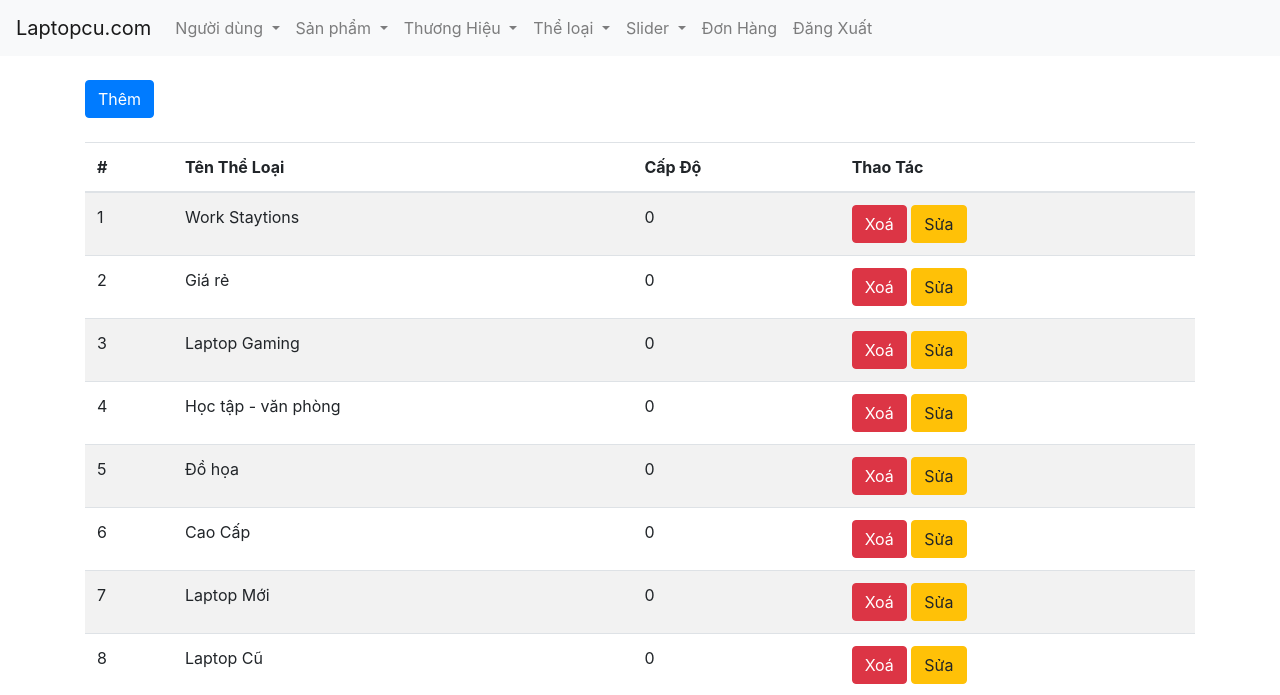
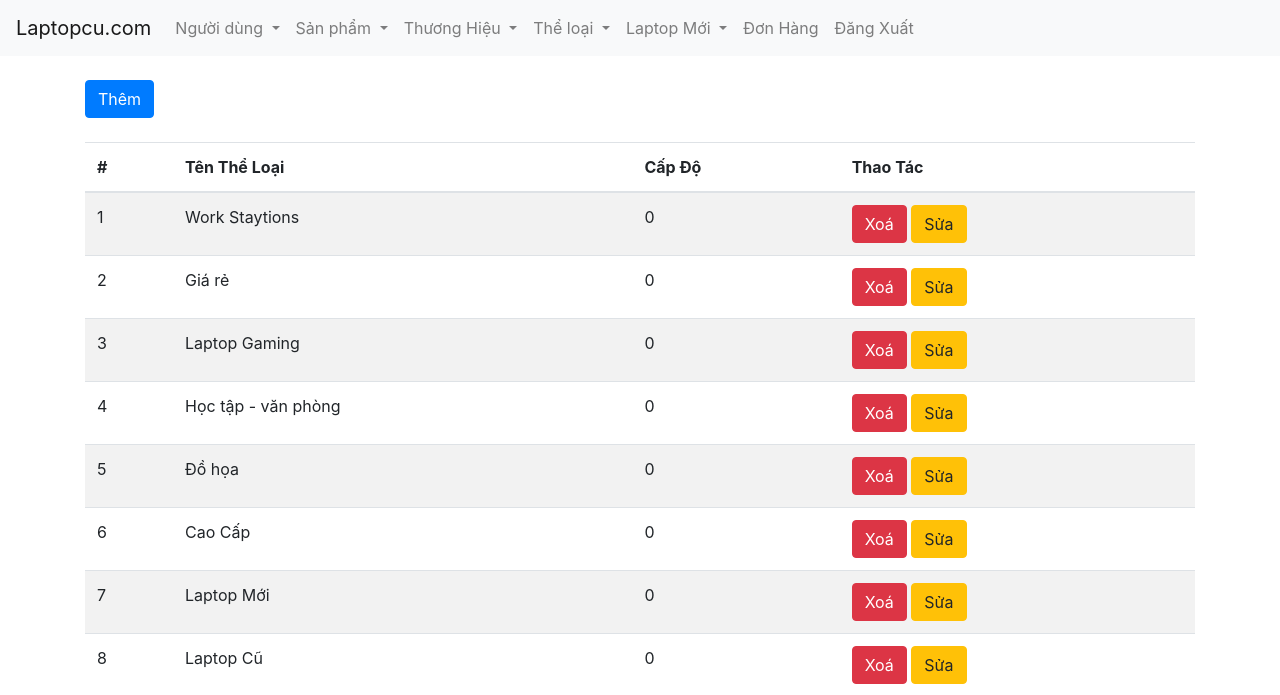
Before and after one commit to beemo1310/laptopcu, a PHP site: page /laptopcu/admin/cate/index.php in a window 1280 px wide. Shown: the top 695 px of the page. Run offline with PHP 8.4, Linux system fonts and the light colour scheme; the visitor is signed in with stand-in values (Sample User, id 1); data comes from the database, SQL or seed files in the repository; some libraries are stand-ins or nearby versions.

Commit message:
change nav_menu in admin

```diff
--- a/admin/commons/nav_menu.php
+++ b/admin/commons/nav_menu.php
@@ -47,7 +47,7 @@
             </li>
             <li class="nav-item dropdown">
                 <a class="nav-link dropdown-toggle" href="#" id="navbarDropdownMenuLink" role="button" data-toggle="dropdown" aria-haspopup="true" aria-expanded="false">
-                    Slider
+                    Laptop Mới
                 </a>
                 <div class="dropdown-menu" aria-labelledby="navbarDropdownMenuLink">
                     <a class="dropdown-item" href="http://localhost/laptopcu/admin/slider/add.php">Thêm</a>
```
